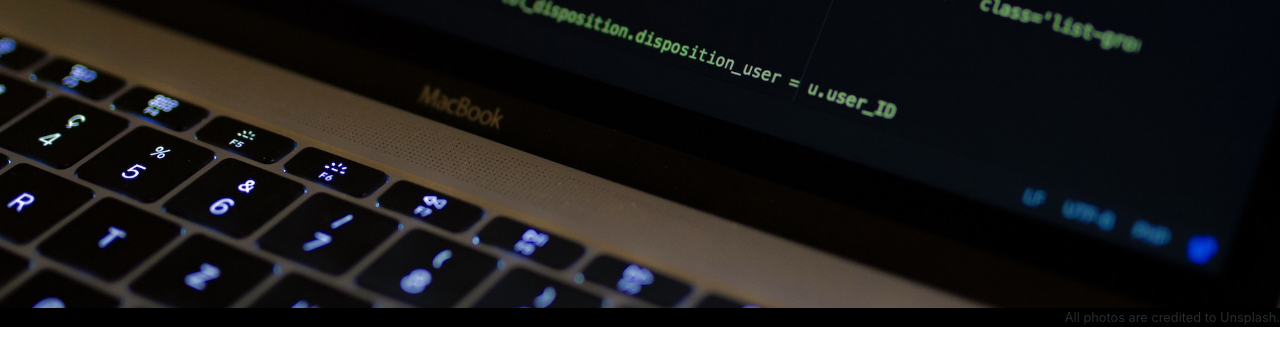
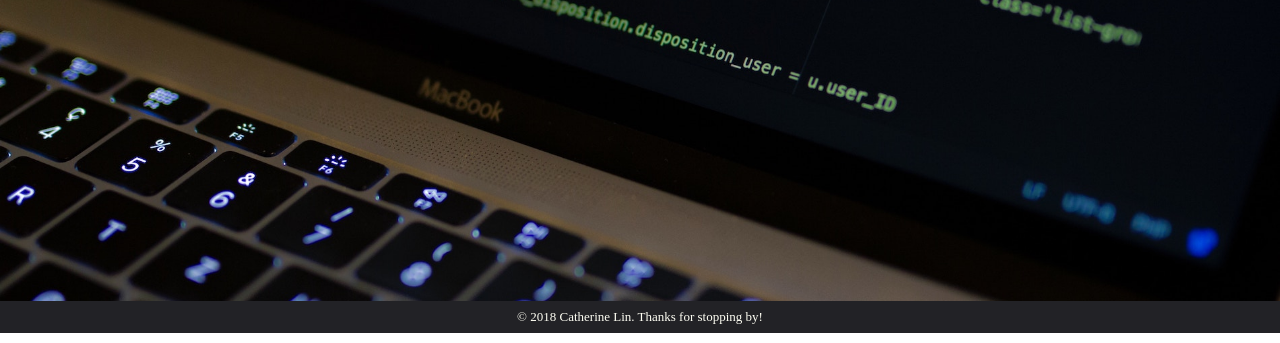
Before and after one commit to c-clin/chickencat.github.io, a plain HTML site: page index.html in a window 1280 px wide. Shown: the part 2125-2468 px from the top of the page. Drawn offline with nearby package versions, Linux system fonts and the light colour scheme; a script that the page names is missing; a web font is replaced by a local one.

Commit message:
Changed project photos and footer

```diff
--- a/css/style.css
+++ b/css/style.css
@@ -1,4 +1,4 @@
-html {
+body {
 	font-family: 'Glegoo', serif;
 }
 
@@ -8,6 +8,7 @@ html {
 	font-size: 1.3em;
 	cursor: pointer;
 	text-shadow: 0px 1px 5px #000000;
+	transition: 0.8s 0.2s;
 }
 
 .intro {
@@ -184,7 +185,15 @@ hr {
 /*footer*/
 
 #footer {
-	background-color: #000000;
+	background-color: #222226;
+	text-align: center;
+	font-size: small;
+	padding: 3px;
+	color: #fffff4;
+}
+
+.footer {
+	margin: 3px
 }
 
 /* Turn off parallax scrolling for all tablets and phones. */
--- a/index.html
+++ b/index.html
@@ -58,11 +58,11 @@
 					<h3 class="text-uppercase">About Me</h3>
 					<hr>
 					<div class="row">
-						<div class="thumbnail about-me-section col-md-6 col-sm-12">
+						<div class="thumbnail about-me-section col-md-4 col-sm-12">
 							<img src="images/icon.jpg" width="200" class="img-thumbnail">
 						</div>
-						<div class="summary about-me-section col-md-4 col-sm-12">
-							<p class="text-left">Hey! My name is Catherine and I'm an aspiring Front-End Developer in Los Angeles, California. I graduated from UCLA with a degree in Economics only to realize that my passion lies in web development. Feel free to check out my work on github connect with me on linkedin! </p>
+						<div class="summary about-me-section col-md-8 col-sm-12">
+							<p class="text-left">Hi there! My name is Catherine and I'm a self-taught web developer in Los Angeles, California. I graduated from UCLA with a degree in Economics only to realize that my true passion lies in web development. I love exploring various frameworks and building amazing tools with clean, easy-to-read code. I'm currently seeking a Front-End Developer role in the greater Los Angeles area. I'd love to join a team of passionate and dedicate individuals who value hard work and enjoy the grind. Feel free to check out my work on Github connect with me on Linkedin! </p>
 						</div>
 
 					</div>
@@ -130,8 +130,7 @@
 
 		<!-- footer -->
 		<div id="footer">
-			<p class="text-right small">All photos are credited to Unsplash.</p>
-		</div>
+			<p class="footer">© 2018 Catherine Lin. Thanks for stopping by!</p>
 
 	<!-- jQuery first, then Tether, then Bootstrap JS. -->
     <script src="https://code.jquery.com/jquery-3.1.1.slim.min.js"></script>
```
Also changed, not shown: images/arcade-game.jpg, images/memory-game.jpg, images/neighborhood-map.jpg.
